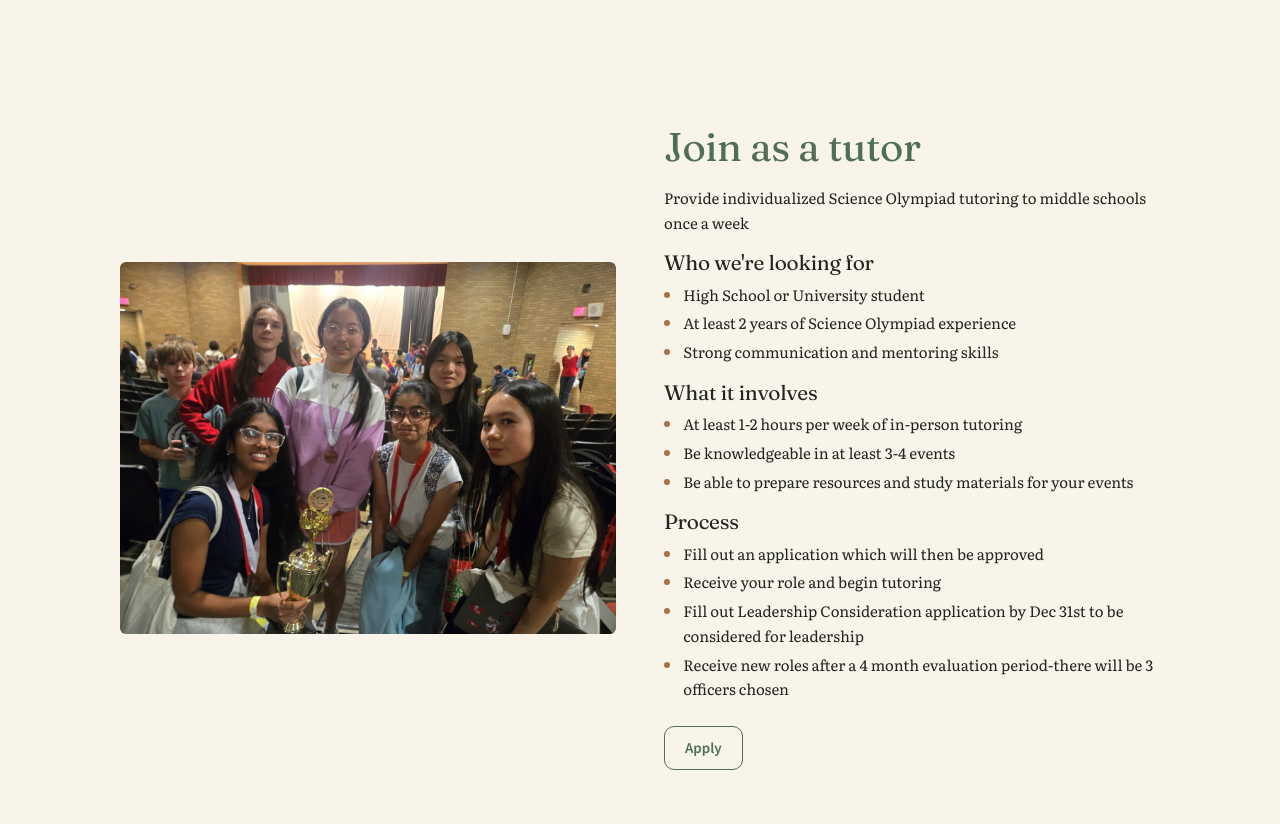
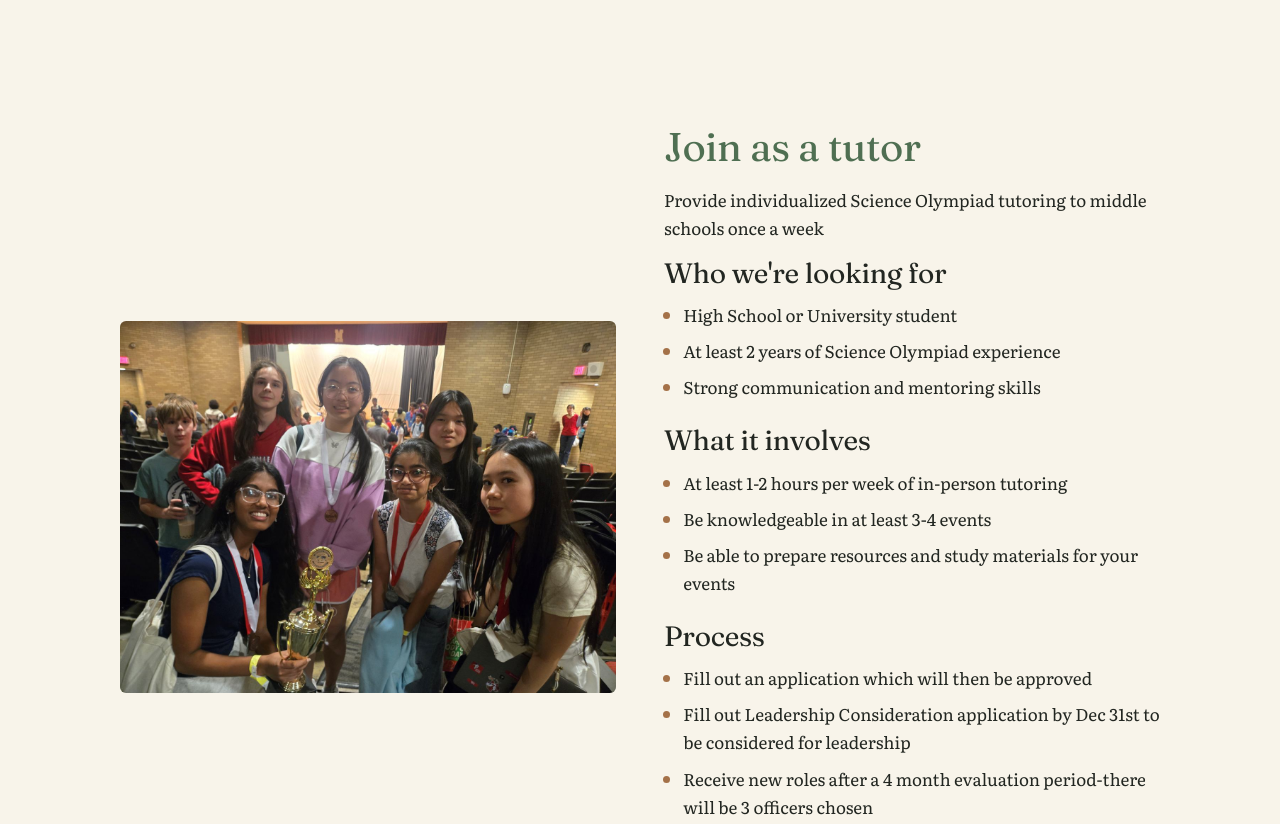
Before and after one commit to JULLIO08/sciolyprep, a plain HTML site: page contact/index.html in a window 1280 px wide. Shown: the part 960-1784 px from the top of the page. Drawn offline with nearby package versions, Linux system fonts and the light colour scheme.

Commit message:
slight info change

```diff
--- a/contact/index.html
+++ b/contact/index.html
@@ -11,7 +11,7 @@
 <link href="https://fonts.googleapis.com/css2?family=Fraunces:opsz,wght@9..144,400&family=Literata:opsz,wght@7..72,400;7..72,600&family=Source+Sans+3:wght@600&display=swap" rel="stylesheet">
 <link rel="stylesheet" href="../assets/css/tokens.css">
 <link rel="stylesheet" href="../assets/css/base.css">
-<link rel="stylesheet" href="../assets/css/layout.css?v=20261118b">
+<link rel="stylesheet" href="../assets/css/layout.css?v=20261114">
 <link rel="stylesheet" href="../assets/css/placeholders.css">
 <script src="../assets/js/site.js?v=20261114" defer></script>
 </head>
@@ -57,7 +57,7 @@
   <section class="section container" id="join" aria-labelledby="join-title">
     <div class="cols-2">
       <img class="media landscape" src="../images/photos/auditorium-trophy.jpg" width="1400" height="1050" loading="lazy" alt="Students wearing medals crowd together in a school auditorium after a tournament, one kneeling in front with a gold trophy.">
-      <div class="join-copy">
+      <div>
         <h2 id="join-title">Join as a tutor</h2>
         <p>Provide individualized Science Olympiad tutoring to middle schools once a week</p>
         <h3>Who we're looking for</h3>
@@ -75,7 +75,6 @@
         <h3>Process</h3>
         <ul class="checklist">
           <li>Fill out an application which will then be approved</li>
-          <li>Receive your role and begin tutoring</li>
           <li>Fill out Leadership Consideration application by Dec 31st to be considered for leadership</li>
           <li>Receive new roles after a 4 month evaluation period-there will be 3 officers chosen</li>
 
```
